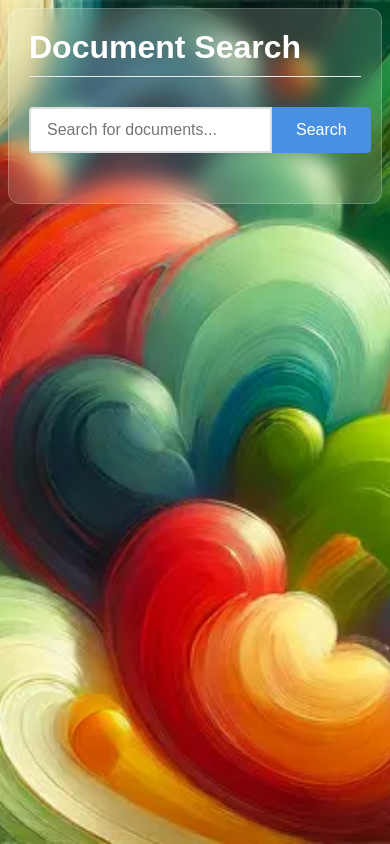
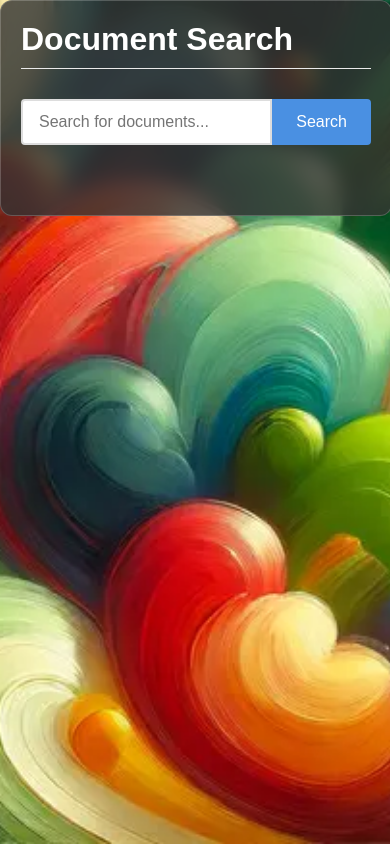
Before and after one commit to quesuerte/search, a React (Create React App) app in the folder react_frontend/search-frontend/: page / in a window 390 px wide. Built offline with nearby package versions, Linux system fonts and the light colour scheme.

Commit message:
Fixed frontend scrolling/changed colors

```diff
--- a/react_frontend/search-frontend/package.json
+++ b/react_frontend/search-frontend/package.json
@@ -13,6 +13,7 @@
   "author": "",
   "license": "ISC",
   "dependencies": {
+    "lucide-react": "^0.488.0",
     "pdfjs-dist": "^4.8.69",
     "react": "^19.0.0",
     "react-dom": "^19.0.0",
--- a/react_frontend/search-frontend/src/App.css
+++ b/react_frontend/search-frontend/src/App.css
@@ -14,15 +14,42 @@
   border-radius: 12px;
 
   /* Glass effect */
-  background-color: rgba(255, 255, 255, 0.15);  /* very subtle white background */
+  background-color: rgba(50, 50, 50, 0.80);  /* very subtle white background */
   backdrop-filter: blur(10px);  /* this creates the frosted effect */
   -webkit-backdrop-filter: blur(10px);  /* for Safari support */
 
   /* Add a subtle border */
   border: 1px solid rgba(255, 255, 255, 0.2);
 
-  /* Add a subtle shadow */
-  box-shadow: 0 8px 32px 0 rgba(31, 38, 135, 0.1);
+  /* Add a subtle shadow
+  box-shadow: 0 8px 32px 0 rgba(31, 38, 135, 0.1); */
+}
+
+.background-image {
+  background-image: none
+}
+
+@media (max-width: 768px) {
+  .glass-panel {
+    width: 100%;
+    z-index: 1;
+    overflow: auto;
+  }
+  .background-image {
+    position: fixed;        /* Fixed to the screen */
+    top: 0;
+    left: 0;
+    width: 100vw;           /* Full viewport */
+    height: 100vh;
+    background-repeat: no-repeat;
+    background-position: center center;
+    background-size: cover;
+    background-image: url(website_background_mobile.webp);
+    z-index: -1;            /* Push it behind your app */
+    display: flex;
+    flex-direction: column;
+    overflow: auto;
+  }
 }
 
 .app-header {
@@ -69,6 +96,20 @@
   background-color: #3a80d2;
 }
 
+.expand-button {
+  padding: 6px 12px;
+  background-color: #4a90e2;
+  color: white;
+  font-size: 16px;
+  border: none;
+  border-radius: 4px;
+  cursor: pointer;
+}
+
+.expand-button:hover {
+  background-color: #3a80d2;
+}
+
 .loading, .error-message, .no-results {
   padding: 20px;
   text-align: center;
@@ -80,6 +121,20 @@
 .error-message {
   color: #d32f2f;
   background-color: #ffebee;
+}
+
+.responsive-stack {
+  display: flex;
+  flex-direction: column;
+  gap: 20px;
+  width: 100%;
+  margin-top: 20px;
+}
+
+@media (min-width: 768px) {
+  .responsive-stack {
+    flex-direction: row;
+  }
 }
 
 .results-list {
@@ -99,14 +154,14 @@
 
 .result-item:hover {
   transform: translateY(-2px);
-  box-shadow: 0 4px 6px rgba(0, 0, 0, 0.1);
+  box-shadow: 0 4px 6px rgba(255, 255, 255, 0.20);
 }
 
 .result-link {
   /*display: block;*/
   color: inherit;
   text-decoration: none;
-  flex: 0 0 40%; /* Adjust this percentage as needed */
+  /* flex: 0 0 40%; /* Adjust this percentage as needed */
   padding: 15px;
 }
 
@@ -123,8 +178,8 @@
 .header-row {
   display: flex;
   justify-content: space-between;
-  align-items: flex-start;
-  margin-bottom: 10px;
+  /*align-items: flex-start;*/
+  flex-direction: row;
 }
 
 .expanded-content {
@@ -132,7 +187,7 @@
   flex-direction: row;
   gap: 8px;
   width: 100%;
-  border-top: 1px solid #eee;
+  /*border-top: 1px solid #eee;*/
 }
 
 .expand-left {
--- a/react_frontend/search-frontend/src/App.js
+++ b/react_frontend/search-frontend/src/App.js
@@ -12,6 +12,7 @@ const LoadingFallback = () => <div className="loading">Loading...</div>;
 function App() {
   return (
     <Router>
+      <div className="background-image">
         <div className="glass-panel">
           <div className="app-container">
             <header className="app-header">
@@ -27,6 +28,7 @@ function App() {
             </main>
           </div>
         </div>
+      </div>
     </Router>
   );
 }
--- a/react_frontend/search-frontend/src/components/PDFReader.js
+++ b/react_frontend/search-frontend/src/components/PDFReader.js
@@ -10,6 +10,7 @@ import "pdfjs-dist/build/pdf.worker.mjs";
 import '../App.css'
 import 'react-pdf/dist/Page/AnnotationLayer.css';
 import 'react-pdf/dist/Page/TextLayer.css';
+import { MinusIcon, PlusIcon } from 'lucide-react';
 pdfjs.GlobalWorkerOptions.workerSrc = new URL(
   'pdfjs-dist/build/pdf.worker.min.mjs',
   import.meta.url,
@@ -32,7 +33,7 @@ function PDFReader() {
   }*/
 
   const location = useLocation();
-  const title = location.state;
+  const title = location.state.title;
   const { documentId } = useParams();
   /*const [searchParams] = useSearchParams();*/
   const [pdfUrl, setPdfUrl] = useState(null);
@@ -41,6 +42,20 @@ function PDFReader() {
   const [isLoading, setIsLoading] = useState(true);
   const [error, setError] = useState(null);
   const [scale, setScale] = useState(1.0);
+
+  const [isMobile, setIsMobile] = useState(false);
+  // Set isOpen based on screen width
+  useEffect(() => {
+    const handleResize = () => {
+      const isDesktop = window.innerWidth >= 768;
+      setIsMobile(!isDesktop)
+    };
+
+    handleResize(); // Call once on mount
+    window.addEventListener('resize', handleResize);
+
+    return () => window.removeEventListener('resize', handleResize);
+  }, []);
 
   useEffect(() => {
     const loadDocument = async () => {
@@ -93,16 +108,26 @@ function PDFReader() {
   const zoomOut = () => {
     setScale((prevScale) => Math.max(prevScale - 0.2, 0.5));
   };
-
+  /* text-overflow: ellipsis; */
   return (
     <div className="pdf-reader">
       <div className="pdf-header">
         <Link to="/" className="back-button">
-          ← Back to Search
+          {isMobile ? '←' : '← Back to Search'}
         </Link>
-        <div className="document-info">
-            <h2>{title}</h2>
-          </div>
+        <div className="document-info" style={
+          isMobile
+          ? {
+              fontSize: '8px',
+              /*whiteSpace: 'nowrap',
+              overflow: 'hidden',
+              textOverflow: 'ellipsis',
+              maxWidth: '100%' */
+            }
+          : undefined}
+        >
+          <h2>{title}</h2>
+        </div>
       </div>
 
       {isLoading && <div className="loading">Loading document...</div>}
@@ -117,16 +142,16 @@ function PDFReader() {
                 Previous
               </button>
               <span>
-                Page {pageNumber} of {numPages}
+                {pageNumber} / {numPages}
               </span>
               <button onClick={goToNextPage} disabled={pageNumber >= numPages}>
                 Next
               </button>
             </div>
 
-            <div className="zoom-controls">
-              <button onClick={zoomOut}>Zoom Out</button>
-              <button onClick={zoomIn}>Zoom In</button>
+            <div className="zoom-controls" style={{display: 'flex', flexDirection: 'row', alignItems: 'center', justifyContent: 'space-between'}}>
+              <MinusIcon onClick={zoomOut}/>
+              <PlusIcon onClick={zoomIn}/>
             </div>
           </div>
 
--- a/react_frontend/search-frontend/src/components/SearchPage.js
+++ b/react_frontend/search-frontend/src/components/SearchPage.js
@@ -43,7 +43,7 @@ function SearchPage() {
     <div className="search-page">
       <SearchBar onSearch={handleSearch} />
 
-      <div style={{ display: 'flex', flexDirection: 'row', gap: '20px', width: '100%', marginTop: '20px' }}>
+      <div className="responsive-stack">
         <div style={{ flex: '1', minWidth: '0' }}>
           {loadingKeyword && <div className="loading">Loading results...</div>}
           {ErrorKeyword && <div className="error-message">{ErrorKeyword}</div>}
--- a/react_frontend/search-frontend/src/components/SearchResults.js
+++ b/react_frontend/search-frontend/src/components/SearchResults.js
@@ -1,9 +1,36 @@
-import React, { useState } from 'react';
+import React, { useState, useEffect } from 'react';
 import { Link } from 'react-router-dom';
+import { ChevronDown, ChevronLeft } from 'lucide-react';
 
 
 function SearchResults({results, isSemantic}) {
+  // On mobile, control whether we want the search results to be open
+  const [isOpen, setIsOpen] = useState(false);
+
+  const toggleIsOpen = () => {
+    if (isOpen != null){
+      setIsOpen(!isOpen)
+    }
+  };
+  // Once open, this controls whether each item shows the summary/author info
   const [expandedIds, setExpandedIds] = useState(new Set());
+
+  // Set isOpen based on screen width
+  useEffect(() => {
+    const handleResize = () => {
+      const isDesktop = window.innerWidth >= 768;
+
+      setIsOpen((prev) => {
+        if (isDesktop && prev !== null) return null;
+        if (!isDesktop && prev === null) return false;
+        return prev; // don’t reset if it’s already correct
+      });
+    };
+
+    handleResize();
+    window.addEventListener('resize', handleResize);
+    return () => window.removeEventListener('resize', handleResize);
+  }, []);
 
   const toggleExpand = (id) => {
     setExpandedIds(prev => {
@@ -38,41 +65,64 @@ function SearchResults({results, isSemantic}) {
 
   return (
     <div className="results-list">
-      <h2 className="text-lg font-semibold mb-4">
+      {isOpen === null ? (<h2 className="text-lg font-semibold mb-4">
         {isSemantic ? 'Semantic' : 'Keyword'} Search Results
-      </h2>
-      <ul className="results-list">
+      </h2>) : (
+        <button
+        onClick={toggleIsOpen}
+        style={{
+          background: 'none',
+          border: 'none',
+          justifyContent: 'space-between',
+          padding: 0,
+          cursor: 'pointer',
+          display: 'flex',
+          alignItems: 'center',
+          color: 'inherit',
+          font: 'inherit'
+        }}
+      >
+        <h2 className="text-lg font-semibold mb-4">
+          {isSemantic ? 'Semantic' : 'Keyword'} Search Results
+        </h2>
+        {isOpen ? <ChevronDown /> : <ChevronLeft />}
+      </button>
+      )}
+      <ul className="results-list" style={{display: isOpen == null || isOpen ? 'block' : 'none'}}>
         {results.map((doc) => {
           const isExpanded = expandedIds.has(docKey(doc.id,doc.page));
           const title = doc.title;
           return (
-              <li key={doc.id} className="result-item">
+              <li key={docKey(doc.id,doc.page)} className="result-item">
                 {/* Left: Title + Page */}
-                <div className="header-row">
-                  <Link to={{pathname: `/pdf/${doc.id}`, hash: `page=${doc.page + 1}`, state: title }} className="result-link">
+                <div>
+                  <div className="header-row">
+                  <Link to={{pathname: `/pdf/${doc.id}`, hash: `page=${doc.page + 1}`}} state={{title: title}} className="result-link">
                     <h3 className="doc-title">{title}</h3>
-                    <p>Page: {doc.page + 1}</p>
                   </Link>
+                  </div>
 
-                  <div>
+                  <div className="header-row">
                     <button
-                      className="search-button"
-                      style={{ padding: '6px 12px', marginBottom: isExpanded ? '10px' : 0 }}
-                      onClick={() => toggleExpand(docKey(doc.id,doc.page))}
-                    >
+                        className="expand-button"
+                        onClick={() => toggleExpand(docKey(doc.id,doc.page))}
+                      >
                       {isExpanded ? 'Hide details' : 'Show details'}
                     </button>
+                    <p>Page: {doc.page + 1}</p>
                   </div>
                 </div>
 
               {isExpanded && (
                 <div className="expanded-content">
                   <div className="expand-left">
-                  <p><strong>Authors:</strong> {parseAuthors(doc.author)}</p>
+                  <div style={{textAlign: 'center', paddingBottom: '5px'}}><strong>Authors</strong></div>
+                  {parseAuthors(doc.author)}
                   </div>
                   {doc.summary && (
                     <div className="expand-right">
-                    <p><strong>Summary:</strong><br/> {doc.summary}</p>
+                    <div style={{textAlign: 'center', paddingBottom: '5px'}}><strong>Summary</strong></div>
+                    {doc.summary}
                     </div>
                   )}
                 </div>
--- a/react_frontend/search-frontend/src/index.css
+++ b/react_frontend/search-frontend/src/index.css
@@ -29,9 +29,10 @@ body {
   body {
     /* The file size of this background image is 93% smaller
      * to improve page load speed on mobile internet connections */
-    background-image: url(website_background_mobile.webp);
+    /* background-image: url(website_background_mobile.webp); */
+    background-image: none;
   }
-	}
+}
 
 /*body {
   margin: 0;
```
Also changed, not shown: 2 other files (tests, documents, lock files or other folders). Lines whose indentation alone changed are shown as unchanged.
